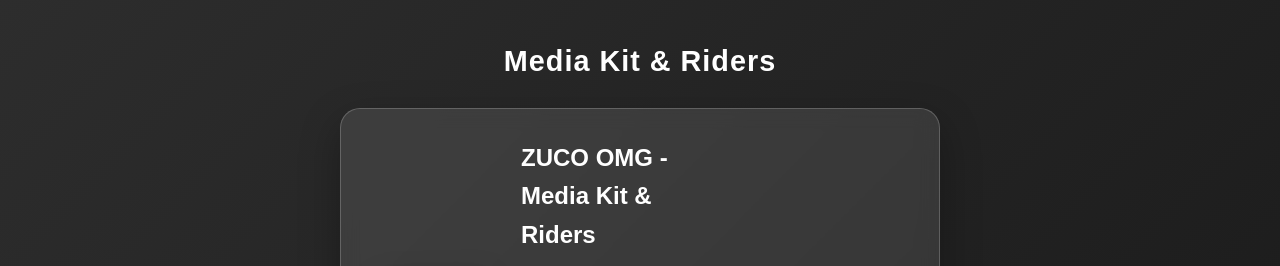
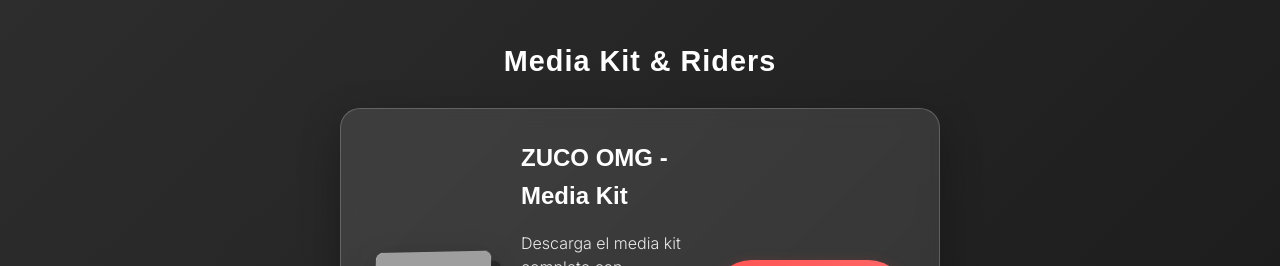
Before and after one commit to marinjuanandres1/zuco-landing, a plain HTML site: page index.html in a window 1280 px wide. Shown: the part 1760-2026 px from the top of the page. Drawn offline with Linux system fonts and the light colour scheme; grey boxes are pictures that could not be loaded; a web font is replaced by a local one.

Commit message:
Update modal title to 'ZUCO OMG - Media Kit'
- Change PDF preview title from 'Media Kit & Riders' to 'Media Kit'
- Keep section title as 'Media Kit & Riders' for clarity
- Spotify player already correctly positioned below gallery

```diff
--- a/index.html
+++ b/index.html
@@ -146,7 +146,7 @@
                         </div>
                     </div>
                     <div class="pdf-preview-content">
-                        <h3>ZUCO OMG - Media Kit & Riders</h3>
+                        <h3>ZUCO OMG - Media Kit</h3>
                         <p>Descarga el media kit completo con información del artista, biografía, fotos, riders técnicos y datos de contacto.</p>
                         <div class="pdf-info">
                             <span class="pdf-size">PDF • 2.4 MB</span>
```
